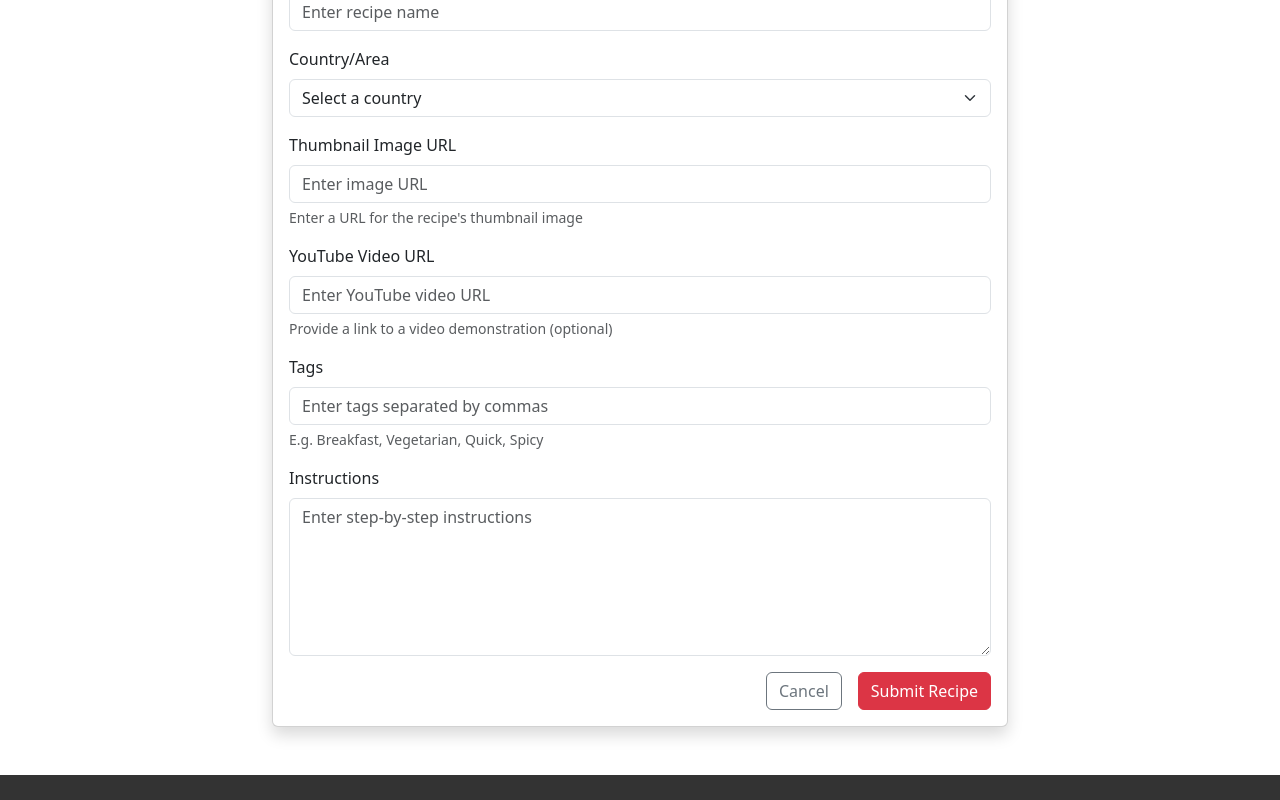
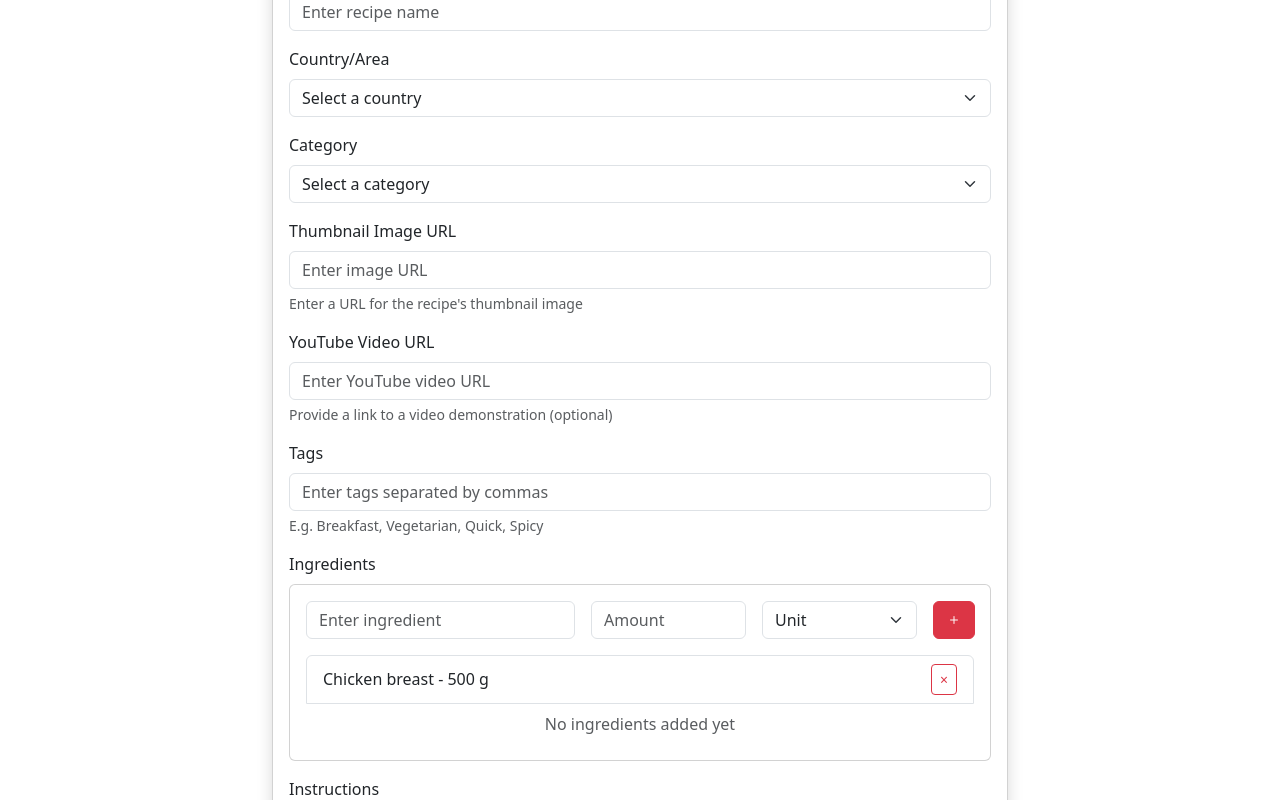
Before and after one commit to natrodriguez1/proyectoAppsWeb, an Angular app in the folder clienteRecipes/: page /register-recipie in a window 1280 px wide. Shown: the part 340-1140 px from the top of the page. Built offline with nearby package versions, Linux system fonts and the light colour scheme.

Commit message:
Update recipe-form

```diff
--- a/clienteRecipes/src/app/register-recipe/components/recipe-form/recipe-form.component.html
+++ b/clienteRecipes/src/app/register-recipe/components/recipe-form/recipe-form.component.html
@@ -33,6 +33,17 @@
               </select>
             </div>
 
+            <div class="mb-3">
+              <label for="recipeArea" class="form-label">Category</label>
+              <select class="form-select" id="recipeArea">
+                <option selected disabled>Select a category</option>
+                <option value="American">Sweets</option>
+                <option value="British">Dairy</option>
+                <option value="Canadian">Seafood</option>
+                <option value="Chinese">Spices</option>
+              </select>
+            </div>
+
 
             <div class="mb-3">
               <label for="thumbnailUrl" class="form-label">Thumbnail Image URL</label>
@@ -54,6 +65,62 @@
               <div class="form-text">E.g. Breakfast, Vegetarian, Quick, Spicy</div>
             </div>
 
+            <div class="mb-3">
+              <label class="form-label">Ingredients</label>
+              <div class="card mb-3">
+                <div class="card-body">
+                  <div class="row g-3 mb-3">
+
+                    <div class="col-md-5">
+                      <input type="text" class="form-control" id="ingredientName" placeholder="Enter ingredient">
+                    </div>
+
+                    <div class="col-md-3">
+                      <input type="number" min="0.01" step="0.01" class="form-control" id="ingredientQuantity" placeholder="Amount">
+                    </div>
+
+                    <div class="col-md-3">
+                      <select class="form-select" id="ingredientUnit">
+                        <option selected disabled>Unit</option>
+
+                        <option value="count">count (pcs)</option>
+
+                        <option value="g">grams (g)</option>
+                        <option value="kg">kilograms (kg)</option>
+                        <option value="oz">ounces (oz)</option>
+                        <option value="lb">pounds (lb)</option>
+
+                        <option value="ml">milliliters (ml)</option>
+                        <option value="l">liters (l)</option>
+                        <option value="tsp">teaspoon (tsp)</option>
+                        <option value="tbsp">tablespoon (tbsp)</option>
+                        <option value="cup">cups</option>
+                      </select>
+                    </div>
+
+                    <div class="col-md-1">
+                      <button type="button" class="btn btn-danger" id="addIngredientBtn">
+                        <i class="bi bi-plus"></i>
+                      </button>
+                    </div>
+                  </div>
+
+
+                  <div id="ingredientList" class="list-group">
+
+                    <div class="list-group-item d-flex justify-content-between align-items-center example-ingredient">
+                      <span>Chicken breast - 500 g</span>
+                      <button class="btn btn-sm btn-outline-danger">&times;</button>
+                    </div>
+
+
+                    <div class="text-muted text-center py-2" id="emptyIngredientMsg">
+                      No ingredients added yet
+                    </div>
+                  </div>
+                </div>
+              </div>
+            </div>
 
             <div class="mb-3">
               <label for="instructions" class="form-label">Instructions</label>
```
